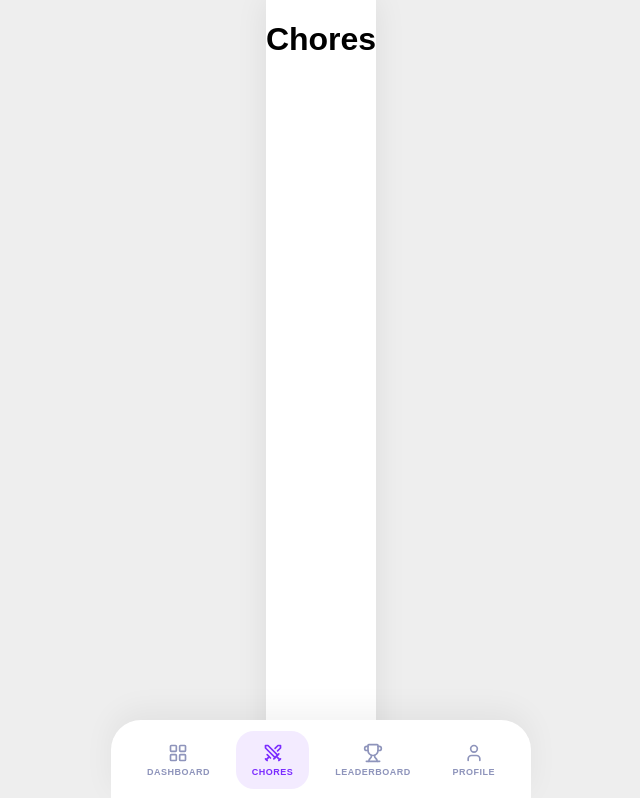
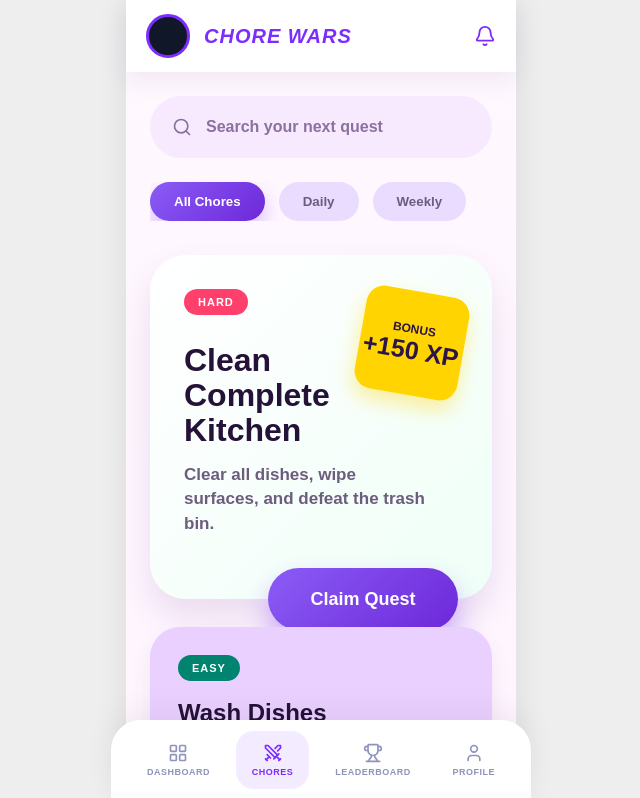
Before and after one commit to JosipaBobinac/ChoreWars, a Vue app: page /chores in a window 1280 px wide. Shown: the top 798 px of the page, without its empty margins (319-959 px from the left). Built offline with nearby package versions, Linux system fonts and the light colour scheme; the HTML template or start-up script is replaced by a standard one.

Commit message:
ChoresView UI

```diff
--- a/src/views/ChoresView.vue
+++ b/src/views/ChoresView.vue
@@ -1,14 +1,429 @@
 <template>
-  <div>
-    <h1>Chores</h1>
+  <div class="page-content">
+    <header class="top-bar">
+      <div class="logo-circle"></div>
+      <h1>CHORE WARS</h1>
+      <Bell size="22" />
+    </header>
+
+    <main class="content">
+      <div class="search-box">
+        <SearchIcon size="20" />
+        <span>Search your next quest </span>
+      </div>
+
+      <section class="filter-row">
+        <button class="filter active">All Chores</button>
+        <button class="filter">Daily</button>
+        <button class="filter">Weekly</button>
+      </section>
+
+      <section class="hero-card">
+        <span class="difficulty hard">HARD</span>
+
+        <div class="bonus-card">
+          <span>BONUS</span>
+          <strong>+150 XP</strong>
+        </div>
+
+        <h2>Clean Complete Kitchen</h2>
+        <p>Clear all dishes, wipe surfaces, and defeat the trash bin.</p>
+
+        <button class="claim-button">Claim Quest</button>
+      </section>
+
+      <section class="chore-card easy">
+        <span class="difficulty easy-label">EASY</span>
+        <h3>Wash Dishes</h3>
+        <p>+20 XP</p>
+        <RouterLink to="/submit-proof" class="complete-button">
+          Complete
+        </RouterLink>
+      </section>
+
+      <section class="chore-card medium">
+        <span class="difficulty medium-label">MEDIUM</span>
+        <h3>Feed the Familiars</h3>
+        <p>+45 XP</p>
+        <RouterLink to="/submit-proof" class="complete-button">
+          Complete
+        </RouterLink>
+      </section>
+
+      <section class="weekly-card">
+
+        <div class="weekly-top">
+          <div>
+          <h3>Weekly Raid: Laundry</h3>
+          <p>4/5 Loads completed</p>
+        </div>
+
+        <strong>+300 XP</strong>
+        </div>
+
+        <div class="progress-track">
+          <div class="progress-fill"></div>
+        </div>
+
+        <button class="continue-button">
+          Continue Progress <ArrowRight size="18" />
+        </button>
+      </section>
+
+      <section class="small-task-card">
+        <div class="small-icon">
+          <Sparkles size="30" />
+        </div>
+
+        <div>
+          <span>MEDIUM</span>
+          <h3>Vacuum Hallway</h3>
+          <p>+50 XP</p>
+        </div>
+
+        <button class="plus-button">
+          <Plus size="28" />
+        </button>
+      </section>
+    </main>
   </div>
 </template>
 
 <script>
+import {
+  Bell,
+  Search as SearchIcon,
+  ArrowRight,
+  Plus,
+  Sparkles
+} from 'lucide-vue-next'
+
 export default {
-  name: 'ChoresView'
+  name: 'ChoresView',
+  components: {
+    Bell,
+    SearchIcon,
+    ArrowRight,
+    Plus,
+    Sparkles
+  }
 }
 </script>
 
 <style scoped>
+.page-content {
+  width: 100%;
+  min-height: 100vh;
+  background: linear-gradient(180deg, #fff8ff 0%, #fff1ff 100%);
+  color: #241238;
+}
+
+.top-bar {
+  height: 72px;
+  padding: 0 20px;
+  display: flex;
+  align-items: center;
+  gap: 14px;
+  background: white;
+  box-shadow: 0 8px 22px rgba(80, 40, 120, 0.08);
+  color: #7b2cff;
+}
+
+.logo-circle {
+  width: 38px;
+  height: 38px;
+  border-radius: 50%;
+  background: radial-gradient(circle, #0f172a, #111827);
+  border: 3px solid #7b2cff;
+}
+
+.top-bar h1 {
+  flex: 1;
+  margin: 0;
+  font-size: 20px;
+  font-style: italic;
+  font-weight: 900;
+  letter-spacing: 1px;
+}
+
+.content {
+  padding: 24px 24px 120px;
+}
+
+.search-box {
+  height: 62px;
+  padding: 0 22px;
+  display: flex;
+  align-items: center;
+  gap: 14px;
+  background: #f7eaff;
+  color: #8a719e;
+  border-radius: 32px;
+  font-size: 16px;
+  font-weight: 700;
+  margin-bottom: 24px;
+}
+
+.filter-row {
+  display: flex;
+  gap: 14px;
+  margin-bottom: 34px;
+  overflow-x: auto;
+}
+
+.filter {
+  border: none;
+  padding: 12px 24px;
+  border-radius: 22px;
+  background: #eadcff;
+  color: #6d5d7d;
+  font-weight: 900;
+}
+
+.filter.active {
+  background: linear-gradient(135deg, #8b5cf6, #6d28d9);
+  color: white;
+  box-shadow: 0 10px 20px rgba(123, 44, 255, 0.28);
+}
+
+.hero-card {
+  position: relative;
+  min-height: 280px;
+  padding: 34px 34px 30px;
+  border-radius: 36px;
+  background: linear-gradient(135deg, #ffffff 0%, #effff7 100%);
+  box-shadow: 0 18px 34px rgba(80, 40, 120, 0.12);
+  margin-bottom: 28px;
+}
+
+.difficulty {
+  display: inline-block;
+  padding: 7px 14px;
+  border-radius: 18px;
+  color: white;
+  font-size: 11px;
+  font-weight: 900;
+  letter-spacing: 1px;
+}
+
+.hard {
+  background: #ff3f6c;
+}
+
+.bonus-card {
+  position: absolute;
+  top: 36px;
+  right: 28px;
+  width: 104px;
+  height: 104px;
+  border-radius: 18px;
+  background: #ffd400;
+  color: #2b1647;
+  transform: rotate(10deg);
+  display: flex;
+  flex-direction: column;
+  justify-content: center;
+  align-items: center;
+  box-shadow: 0 10px 20px rgba(255, 212, 0, 0.38);
+}
+
+.bonus-card span {
+  font-size: 12px;
+  font-weight: 900;
+}
+
+.bonus-card strong {
+  font-size: 25px;
+  font-weight: 900;
+  text-align: center;
+}
+
+.hero-card h2 {
+  max-width: 210px;
+  margin: 28px 0 14px;
+  font-size: 32px;
+  line-height: 1.1;
+  font-weight: 900;
+}
+
+.hero-card p {
+  max-width: 250px;
+  margin: 0 0 32px;
+  color: #6d5d7d;
+  font-size: 17px;
+  line-height: 1.45;
+  font-weight: 700;
+}
+
+.claim-button {
+  width: 190px;
+  height: 62px;
+  border: none;
+  border-radius: 32px;
+  background: linear-gradient(135deg, #8b5cf6, #6d28d9);
+  color: white;
+  font-size: 18px;
+  font-weight: 900;
+  box-shadow: 0 14px 26px rgba(123, 44, 255, 0.34);
+  float: right;
+}
+
+.chore-card {
+  position: relative;
+  padding: 28px 28px 30px;
+  border-radius: 30px;
+  background: #ead0ff;
+  margin-bottom: 24px;
+  box-shadow: 0 10px 22px rgba(80, 40, 120, 0.08);
+}
+
+.easy-label {
+  background: #00846f;
+}
+
+.medium-label {
+  background: #8a6a00;
+}
+
+.chore-card h3 {
+  margin: 18px 0 6px;
+  font-size: 24px;
+  font-weight: 900;
+}
+
+.chore-card p {
+  margin: 0 0 20px;
+  color: #00846f;
+  font-weight: 900;
+}
+
+.complete-button {
+  display: flex;
+  align-items: center;
+  justify-content: center;
+  height: 54px;
+  border-radius: 28px;
+  background: #39ead1;
+  color: #241238;
+  font-size: 17px;
+  font-weight: 900;
+  text-decoration: none;
+}
+
+.weekly-card {
+  padding: 30px;
+  border-radius: 30px;
+  background: #fff8ff;
+  box-shadow: 0 10px 22px rgba(80, 40, 120, 0.1);
+  margin-bottom: 26px;
+}
+
+.weekly-card h3 {
+  margin: 0;
+  font-size: 25px;
+  font-weight: 900;
+}
+
+.weekly-card p {
+  margin: 5px 0 0;
+  color: #6d5d7d;
+  font-weight: 700;
+}
+
+.weekly-top {
+  display: flex;
+  justify-content: space-between;
+  align-items: flex-start;
+  margin-bottom: 24px;
+}
+
+.weekly-top strong {
+  color: #7b2cff;
+  font-size: 22px;
+  font-weight: 900;
+}
+
+.progress-track {
+  height: 16px;
+  margin: 30px 0 22px;
+  background: #eadcff;
+  border-radius: 999px;
+  overflow: hidden;
+}
+
+.progress-fill {
+  width: 78%;
+  height: 100%;
+  background: #00846f;
+  border-radius: 999px;
+}
+
+.continue-button {
+  margin-left: auto;
+  border: none;
+  background: transparent;
+  color: #7b2cff;
+  display: flex;
+  align-items: center;
+  gap: 8px;
+  font-size: 17px;
+  font-weight: 900;
+}
+
+.small-task-card {
+  min-height: 100px;
+  padding: 22px;
+  display: flex;
+  align-items: center;
+  gap: 18px;
+  background: #eadcff;
+  border-radius: 28px;
+  position: relative;
+}
+
+.small-icon {
+  width: 62px;
+  height: 62px;
+  border-radius: 18px;
+  background: white;
+  color: #7b2cff;
+  display: flex;
+  align-items: center;
+  justify-content: center;
+}
+
+.small-task-card span {
+  display: inline-block;
+  padding: 4px 10px;
+  border-radius: 12px;
+  background: #8a6a00;
+  color: white;
+  font-size: 10px;
+  font-weight: 900;
+}
+
+.small-task-card h3 {
+  margin: 8px 0 2px;
+  font-size: 20px;
+  font-weight: 900;
+}
+
+.small-task-card p {
+  margin: 0;
+  color: #00846f;
+  font-weight: 900;
+}
+
+.plus-button {
+  margin-left: auto;
+  width: 58px;
+  height: 58px;
+  border: none;
+  border-radius: 50%;
+  background: #39ead1;
+  color: #241238;
+  display: flex;
+  align-items: center;
+  justify-content: center;
+}
 </style>
```
